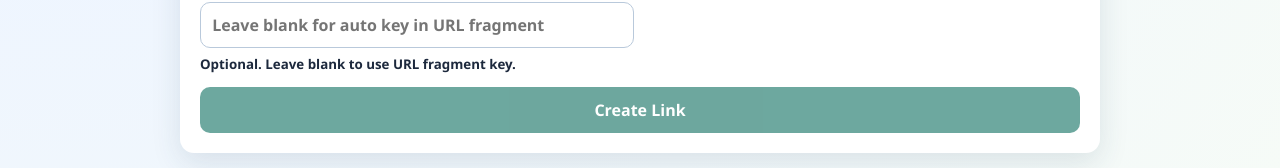
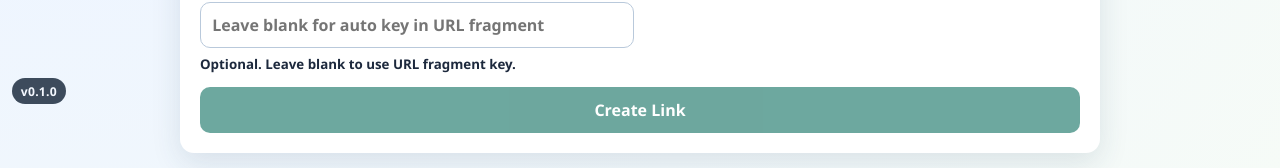
Before and after one commit to EkanSvahn/victoria-secrets, a Vue app in the folder frontend/: page / in a window 1280 px wide. Shown: the part 684-852 px from the top of the page. Built offline with nearby package versions, Linux system fonts and the light colour scheme; no server answers.

Commit message:
ci(frontend): inject app version from git tag for UI badge (#22)

```diff
--- a/frontend/src/App.vue
+++ b/frontend/src/App.vue
@@ -1,5 +1,26 @@
+<script setup lang="ts">
+const appVersion = __APP_VERSION__.startsWith('v') ? __APP_VERSION__ : `v${__APP_VERSION__}`
+</script>
+
 <template>
   <main class="page">
     <router-view />
+    <div class="version-badge" aria-label="app-version">{{ appVersion }}</div>
   </main>
 </template>
+
+<style scoped>
+.version-badge {
+  position: fixed;
+  left: 0.75rem;
+  bottom: 0.75rem;
+  padding: 0.28rem 0.55rem;
+  border-radius: 999px;
+  background: rgba(17, 33, 52, 0.8);
+  color: #f4f8ff;
+  font-size: 0.76rem;
+  font-weight: 700;
+  letter-spacing: 0.02em;
+  pointer-events: none;
+}
+</style>
--- /dev/null
+++ b/frontend/src/vite-env.d.ts
@@ -0,0 +1,3 @@
+/// <reference types="vite/client" />
+
+declare const __APP_VERSION__: string
--- a/frontend/vite.config.ts
+++ b/frontend/vite.config.ts
@@ -1,8 +1,19 @@
 import { defineConfig } from 'vite'
 import vue from '@vitejs/plugin-vue'
+import { readFileSync } from 'node:fs'
+
+type PackageJSON = {
+  version?: string
+}
+
+const pkg = JSON.parse(readFileSync(new URL('./package.json', import.meta.url), 'utf-8')) as PackageJSON
+const appVersion = process.env.VITE_APP_VERSION || pkg.version || '0.0.0-dev'
 
 export default defineConfig({
   plugins: [vue()],
+  define: {
+    __APP_VERSION__: JSON.stringify(appVersion)
+  },
   server: {
     port: 5173
   }
```
